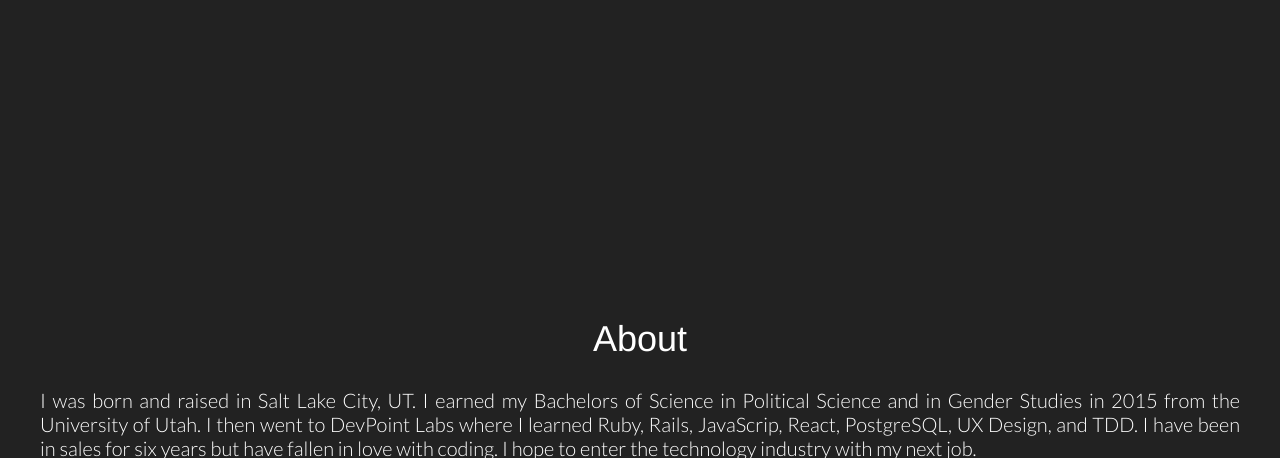
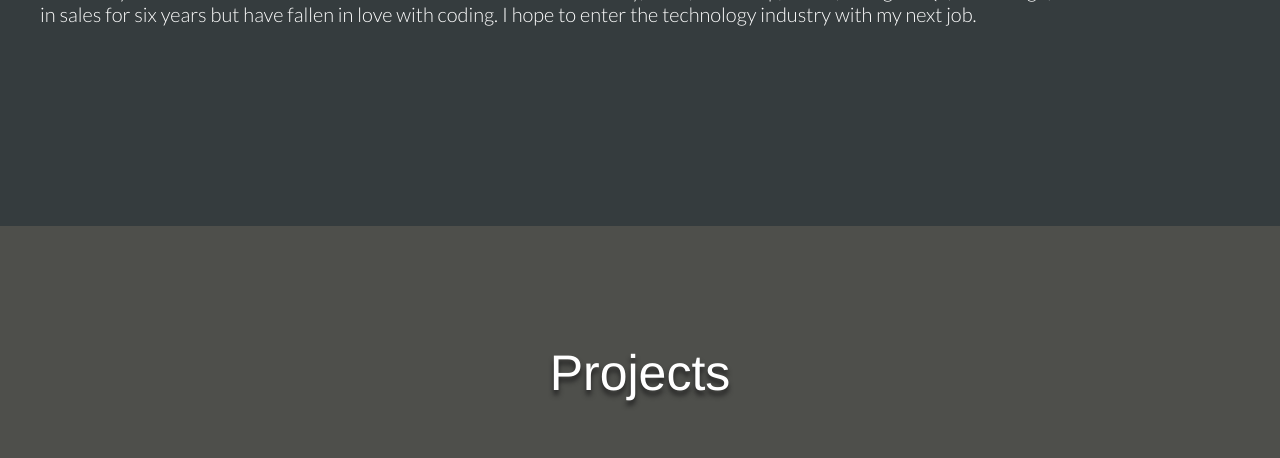
Before and after one commit to brandonvhuynh/portfolio, a PHP site: page / in a window 1280 px wide. Shown: the part 1105-1563 px from the top of the page. Run offline with PHP 8.4, Linux system fonts and the light colour scheme; some libraries are stand-ins or nearby versions.

Commit message:
heroku push

```diff
--- a/home.html
+++ b/home.html
@@ -40,13 +40,13 @@
       <h5 class="text-center bio">I am a full-stack Junior Developer.</h5>
       <img class="profile-picture col-xs-offset-3 col-sm-offset-5 col-md-offset-5" src="http://i.imgur.com/1tL0E21.jpg">
   </div>
-  <div class="abouut" id="about">
-    <h1 class="text-center">About</h1>
+  <div class="about" id="about">
+    <h1 class="text-center about-header">About</h1>
     <br/>
       <h5 class="about-text">I was born and raised in Salt Lake City, UT.  I earned my Bachelors of Science in Political Science and in Gender Studies in 2015 from the University of Utah.  I then went to DevPoint Labs where I learned Ruby, Rails, JavaScrip, React, PostgreSQL, UX Design, and TDD.  I have been in sales for six years but have fallen in love with coding.  I hope to enter the technology industry with my next job.</h5>
   </div>
   <div class="project" id="projects">
-    <h1 class="text-center">Projects</h1>
+    <h1 class="text-center projects-header">Projects</h1>
     <br/>
     <div class="container-fluid">
       <div class="row">
@@ -117,7 +117,7 @@
     </div>
   </div>
   <div class="contact" id="contact">
-    <h1 class="text-center">Contact</h1>
+    <h1 class="text-center contact-header">Contact</h1>
     <br/>
       <h5 class="text-center contact-text">Feel free to email, add, and follow me.</h5>
     <br/>
--- a/styles.css
+++ b/styles.css
@@ -7,8 +7,8 @@ body{
 }
 
 #landing {
-  padding-top: 400px;
-  padding-bottom: 400px;
+  padding-top: 250px;
+  padding-bottom: 250px;
   background-image: url("http://thesatyrmag.com/wp-content/uploads/2014/04/Coachella-Sunset-2012-Savvy-Spice-fashion-blog-.jpg");
   background-size: cover;
   color: white;
@@ -20,61 +20,47 @@ body{
   font: 300 20px "Lato", "Opens sans", "Helvetica Neue", Helvetica, Arial, sans-serif;
 }
 
-#about {
-  padding-top: 300px;
-  padding-bottom: 300px;
-  background-color: #222;
-  color: white;
+.profile-picture {
+  height: 200px;
+  width: 200px;
+  border-radius: 100px;
+  box-shadow: 0px 5px 5px #222;
 }
 
-.about-text {
+.about-header, .projects-header, .contact-header {
+  font-size: 50px;
+  padding-bottom: 50px;
+  text-shadow: 0px 5px 5px #222;
+}
+
+.about-text, .project-text, .contact-text {
   margin: 0 40px 0 40px;
   font: 300 20px "Lato", "Opens sans", "Helvetica Neue", Helvetica, Arial, sans-serif;
   text-align: justify;
 }
 
-.project {
-  padding-top: 300px;
-  padding-bottom: 300px;
-  background-color: #666;
+#about {
+  padding: 100px 0 200px 0;
+  background-color: #353C3E;
   color: white;
 }
 
-.thumbnail {
-  margin: 0 40px 0 40px;
+.project {
+  padding: 100px 0 200px 0;
+  background-color: #4E4F4B;
+  color: white;
 }
 
-.project-text {
+.thumbnail, .contact-list {
   margin: 0 40px 0 40px;
-  padding: 0 40px 0 40px;
-  font: 300 20px "Lato", "Opens sans", "Helvetica Neue", Helvetica, Arial, sans-serif;
-  text-align: justify;
 }
 
 .icon:hover {
   color: white;
-  cursor: pointer;
 }
 
 .contact {
-  padding: 300px 0 300px 0;
-  background-color: #999;
+  padding: 100px 0 200px 0;
+  background-color: #090503;
   color: white;
 }
-
-.contact-text {
-  margin: 0 40px 0 40px;
-  font: 300 20px "Lato", "Opens sans", "Helvetica Neue", Helvetica, Arial, sans-serif;
-
-}
-
-.contact-list {
-  margin: 0 40px 0 40px;
-}
-
-
-.profile-picture {
-  height: 200px;
-  width: 200px;
-  border-radius: 100px;
-}
```
